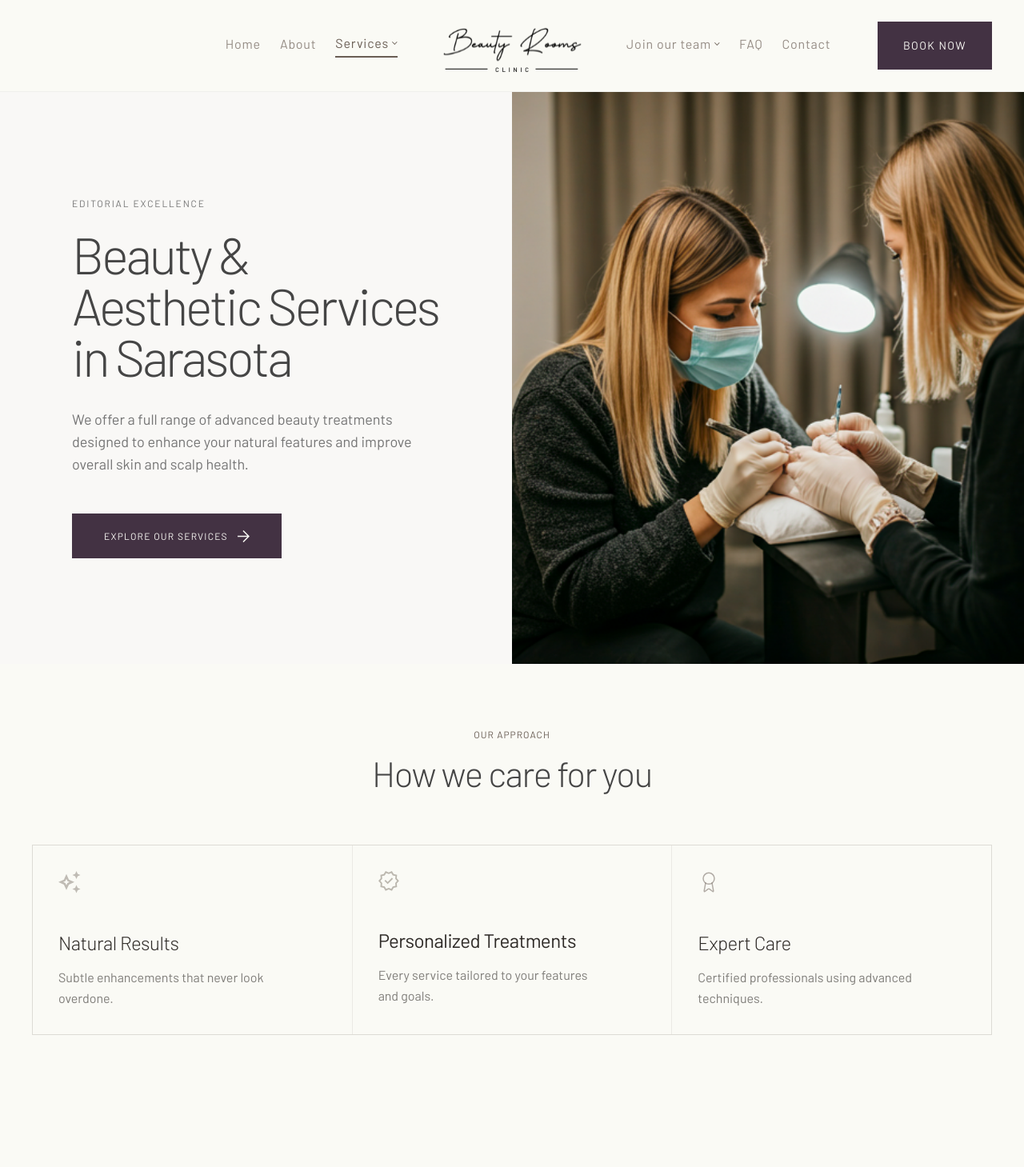
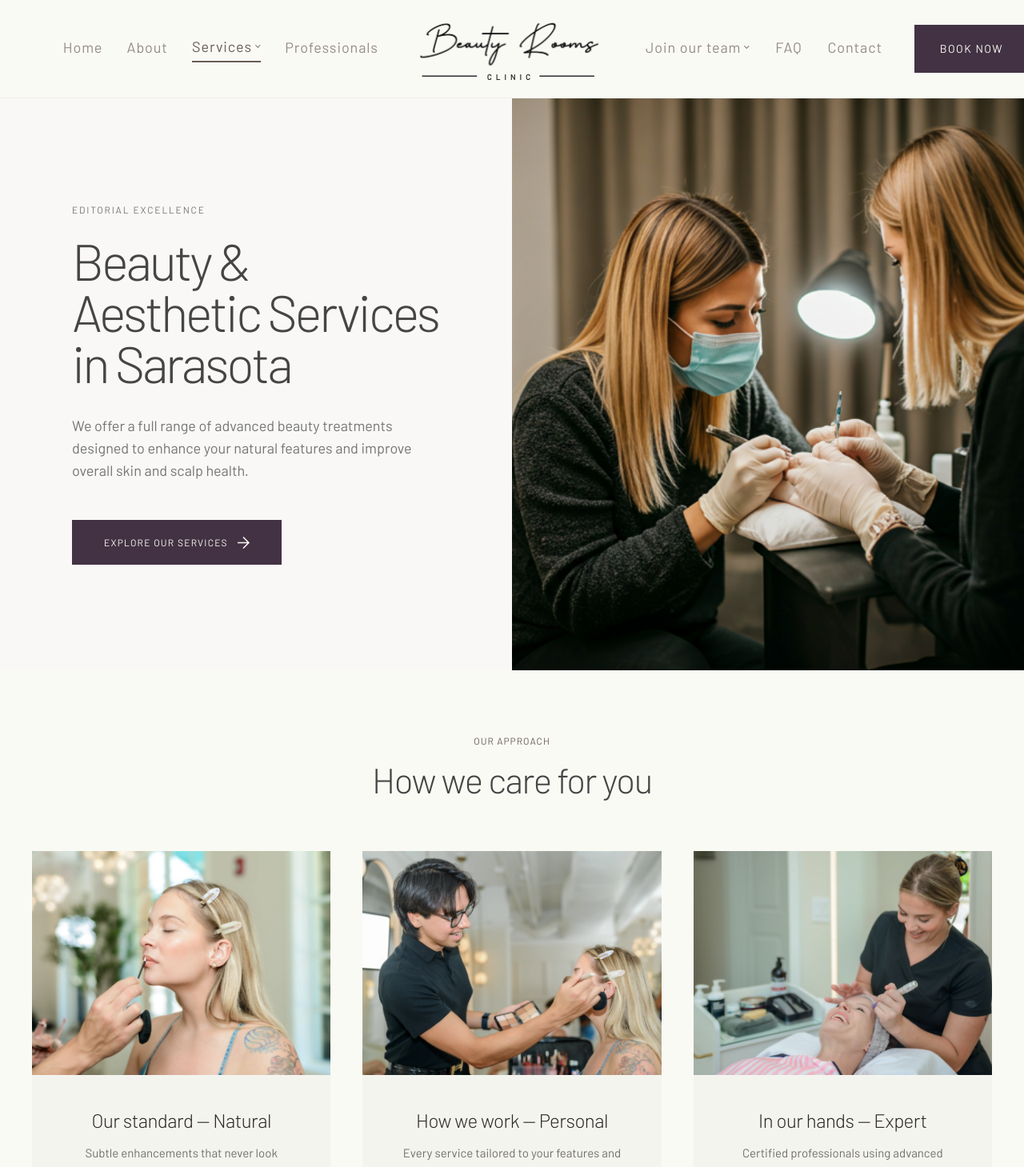
Before and after one commit to TezzeractTeams/beauty-rooms-clinic, a React (Vite) app: page /services in a window 1280 px wide. Shown: the top 1459 px of the page at 80% size. Built offline with nearby package versions, Linux system fonts and the light colour scheme.

Commit message:
Refactor Navbar and BenefitCard components: update styles, add new links, and enhance layout for better responsiveness

```diff
--- a/client/components/Navbar.tsx
+++ b/client/components/Navbar.tsx
@@ -18,7 +18,7 @@ const Logo = () => (
   <img
     src="/images/Logo.svg"
     alt="Beauty Rooms Clinic"
-    className="h-12 w-auto md:h-[4.25rem] lg:h-[4.1rem] select-none"
+    className="h-12 w-auto md:h-[4.25rem] lg:h-[4.1rem] select-none origin-center scale-[1.18] md:scale-[1.3] md:mb-2"
   />
 );
 
@@ -55,7 +55,7 @@ const NavLink = ({ to, label, hasDropdown, active, onClick }: NavLinkProps) => (
   <Link
     to={to}
     onClick={onClick}
-    className={`flex items-center gap-1 pb-1 font-barlow font-normal text-base tracking-[0.05em] transition-colors ${
+    className={`flex items-center gap-1 pb-1 font-barlow font-normal text-lg tracking-[0.05em] transition-colors ${
       active
         ? "text-warm-brown border-b-2 border-warm-brown"
         : "text-warm-brown/70 hover:text-warm-brown"
@@ -79,18 +79,20 @@ export default function Navbar() {
 
   const isProfessionalsActive = location.pathname === "/work-with-us";
 
+  const isSpecialistsActive = location.pathname === "/experts";
+
   return (
-    <header className="w-full bg-[#FAFAF5] border-b border-[rgba(232,232,227,0.50)] sticky top-0 z-50">
+    <header className="w-full overflow-visible bg-[#FAFAF5] border-b border-[rgba(232,232,227,0.50)] sticky top-0 z-50">
       <div className="flex items-center justify-between px-6 md:px-10 py-6">
         {/* Desktop: nav groups hug the logo; Book Now stays on the far right */}
         <div className="hidden md:flex w-full items-center">
-          <nav className="flex flex-1 min-w-0 items-center justify-end gap-5 lg:gap-6 pr-5 md:pr-7 lg:pr-9">
+          <nav className="flex flex-1 min-w-0 items-center justify-end md:gap-[7%] pr-5 md:pr-7 lg:pr-9">
             <NavLink to="/" label="Home" active={isActive("/")} />
             <NavLink to="/about" label="About" active={isActive("/about")} />
             <div className="relative group">
               <Link
                 to="/services"
-                className={`flex items-center gap-1 pb-1 font-barlow font-normal text-md tracking-[0.05em] transition-colors ${
+                className={`flex items-center gap-1 pb-1 font-barlow font-normal text-lg tracking-[0.05em] transition-colors ${
                   isServicesActive
                     ? "text-warm-brown border-b-2 border-warm-brown"
                     : "text-warm-brown/70 hover:text-warm-brown"
@@ -112,18 +114,26 @@ export default function Navbar() {
                 </div>
               </div>
             </div>
+            <NavLink
+              to="/experts"
+              label="Professionals"
+              active={isSpecialistsActive}
+            />
           </nav>
 
-          <Link to="/" className="shrink-0 mx-3 md:mx-4 lg:mx-5">
+          <Link
+            to="/"
+            className="relative z-10 shrink-0 mx-3 md:mx-4 lg:mx-10 inline-flex items-center justify-center"
+          >
             <Logo />
           </Link>
 
-          <div className="flex flex-1 min-w-0 items-center justify-start gap-5 lg:gap-6 pl-5 md:pl-7 lg:pl-9">
-            <nav className="flex items-center gap-5 lg:gap-6">
+          <div className="flex flex-1 min-w-0 items-center justify-between gap-6 md:gap-8 lg:gap-10 pl-6 md:pl-8 lg:pl-11">
+            <nav className="flex shrink-0 items-center gap-5 md:gap-7 lg:gap-8">
               <div className="relative group">
                 <Link
                   to="/work-with-us"
-                  className={`flex items-center gap-1 pb-1 font-barlow font-normal text-base tracking-[0.05em] transition-colors ${
+                  className={`flex items-center gap-1 pb-1 font-barlow font-normal text-lg tracking-[0.05em] transition-colors ${
                     isProfessionalsActive
                       ? "text-warm-brown border-b-2 border-warm-brown"
                       : "text-warm-brown/70 hover:text-warm-brown"
@@ -157,14 +167,17 @@ export default function Navbar() {
             </nav>
             <Link
               to="/bookings"
-              className="ml-auto flex items-center px-8 py-5 bg-primary text-primary-foreground font-barlow font-light text-sm tracking-[0.1em] uppercase hover:bg-primary/90 transition-colors shrink-0"
+              className="flex items-center px-8 py-5 bg-primary text-primary-foreground font-barlow font-light text-sm tracking-[0.1em] uppercase hover:bg-primary/90 transition-colors shrink-0"
             >
               Book Now
             </Link>
           </div>
         </div>
 
-        <Link to="/" className="flex-shrink-0 md:hidden">
+        <Link
+          to="/"
+          className="relative z-10 flex-shrink-0 md:hidden inline-flex items-center justify-center"
+        >
           <Logo />
         </Link>
 
@@ -199,6 +212,12 @@ export default function Navbar() {
               ))}
             </div>
           </div>
+          <NavLink
+            to="/experts"
+            label="Specialists"
+            active={isSpecialistsActive}
+            onClick={() => setMobileOpen(false)}
+          />
           <div className="flex flex-col gap-2">
             <NavLink
               to="/work-with-us"
--- a/client/components/about/AboutApproachSection.tsx
+++ b/client/components/about/AboutApproachSection.tsx
@@ -14,7 +14,7 @@ export function AboutApproachSection() {
           </h2>
         </div>
 
-        <div className="grid grid-cols-1 md:grid-cols-3 border border-[rgba(103,92,83,0.10)] gap-px bg-[rgba(103,92,83,0.10)]">
+        <div className="grid grid-cols-1 md:grid-cols-3 gap-6 md:gap-8 lg:gap-10">
           {aboutApproachItems.map((item) => (
             <BenefitCard key={item.title} {...item} />
           ))}
--- a/client/components/about/approach-data.tsx
+++ b/client/components/about/approach-data.tsx
@@ -1,27 +1,20 @@
-import { Award } from "lucide-react";
-import { BadgeCheckIcon, SparkleIcon } from "@/components/home/icons";
-
-const ExpertIcon = () => (
-  <Award className="h-7 w-7 text-[#675C53]/50" strokeWidth={1.25} aria-hidden />
-);
-
 export const aboutApproachItems = [
   {
-    icon: <SparkleIcon />,
-    title: "Natural Results",
+    imageSrc: "/images/curated.webp",
+    imageAlt: "Natural, subtle beauty results",
+    title: "Our standard — Natural",
     description: "Subtle enhancements that never look overdone.",
-    titleWeight: "font-extralight" as const,
   },
   {
-    icon: <BadgeCheckIcon />,
-    title: "Personalized Treatments",
+    imageSrc: "/images/experts.webp",
+    imageAlt: "Personalized consultation",
+    title: "How we work — Personal",
     description: "Every service tailored to your features and goals.",
-    titleWeight: "font-light" as const,
   },
   {
-    icon: <ExpertIcon />,
-    title: "Expert Care",
+    imageSrc: "/images/Permanent%20Makeup.webp",
+    imageAlt: "Expert permanent makeup artistry",
+    title: "In our hands — Expert",
     description: "Certified professionals using advanced techniques.",
-    titleWeight: "font-extralight" as const,
   },
 ];
--- a/client/components/home/BenefitCard.tsx
+++ b/client/components/home/BenefitCard.tsx
@@ -2,36 +2,82 @@ import type { ReactNode } from "react";
 import { cn } from "@/lib/utils";
 
 export interface BenefitCardProps {
-  icon: ReactNode;
+  /** Full-bleed image in the top half of the card (home / about style). */
+  imageSrc?: string;
+  imageAlt?: string;
+  icon?: ReactNode;
   title: string;
   description?: string;
-  titleWeight: string;
-  /** Tighter icon + spacing: small icon, header, brief description (e.g. service category benefits) */
+  titleWeight?: string;
+  /** Tighter icon layout for service category grids. */
   compact?: boolean;
 }
 
-export function BenefitCard({ icon, title, description, titleWeight, compact }: BenefitCardProps) {
+export function BenefitCard({
+  imageSrc,
+  imageAlt = "",
+  icon,
+  title,
+  description,
+  titleWeight = "font-extralight",
+  compact,
+}: BenefitCardProps) {
+  const hasImage = Boolean(imageSrc);
+
   return (
-    <div className="bg-[#FAFAF5] flex flex-col gap-0 px-8 py-8">
+    <article
+      className={cn(
+        "flex flex-col overflow-hidden bg-[#F4F4EF] text-center",
+        " ",
+        compact ? "h-full" : "h-full min-h-0",
+      )}
+    >
+      {hasImage ? (
+        <div className="relative w-full shrink-0 aspect-[4/3] overflow-hidden bg-[#2D2926]/5">
+          <img src={imageSrc} alt={imageAlt} className="h-full w-full object-cover object-center" />
+        </div>
+      ) : null}
+
+      <div
+        className={cn(
+          "flex flex-1 flex-col items-center",
+          compact ? "px-5 py-6 md:px-6 md:py-7" : "px-7 py-8 md:px-9 md:py-10",
+        )}
+      >
+        {!hasImage && icon ? (
           <div
             className={cn(
               compact
-            ? "mb-5 inline-block origin-top-left scale-[0.88] [&_svg]:block"
-            : "mb-[46px]",
+                ? "mb-4 inline-block origin-top scale-[0.88] [&_svg]:block"
+                : "mb-8 [&_svg]:block",
             )}
           >
             {icon}
           </div>
+        ) : null}
+
         <h3
-        className={`font-barlow ${titleWeight} text-2xl leading-8 tracking-[-0.02em] text-[#2D2926] mb-[14px]`}
+          className={cn(
+            "font-barlow text-[#2D2926] mb-3 max-w-[22rem] mx-auto",
+            compact
+              ? `${titleWeight} text-xl leading-snug tracking-[-0.02em]`
+              : "font-extralight text-[clamp(1.2rem,2vw,1.5rem)] leading-snug tracking-[-0.02em]",
+          )}
         >
           {title}
         </h3>
+
         {description ? (
-        <p className="font-barlow font-light text-base leading-[26px] text-[rgba(45,41,38,0.60)] max-w-[285px]">
+          <p
+            className={cn(
+              "font-barlow font-light text-[#2D2926]/65 leading-relaxed max-w-[19rem] mx-auto",
+              compact ? "text-sm leading-[1.55]" : "text-[0.9375rem] leading-[1.65]",
+            )}
+          >
             {description}
           </p>
         ) : null}
       </div>
+    </article>
   );
 }
--- a/client/components/home/WelcomeSection.tsx
+++ b/client/components/home/WelcomeSection.tsx
@@ -14,7 +14,7 @@ export function WelcomeSection() {
           </p>
         </div>
 
-        <div className="grid grid-cols-1 md:grid-cols-3 border border-[rgba(103,92,83,0.10)] gap-px bg-[rgba(103,92,83,0.10)]">
+        <div className="grid grid-cols-1 md:grid-cols-3 gap-6 md:gap-8 lg:gap-10">
           {benefits.map((b, i) => (
             <BenefitCard key={i} {...b} />
           ))}
--- a/client/components/home/benefits-data.tsx
+++ b/client/components/home/benefits-data.tsx
@@ -1,22 +1,23 @@
-import { BadgeCheckIcon, ClockIcon, SparkleIcon } from "./icons";
-
 export const benefits = [
   {
-    icon: <BadgeCheckIcon />,
-    title: "Certified and experienced experts",
-    description: "Enjoy flawless definition for 12–18 months before a touch-up is recommended.",
-    titleWeight: "font-light",
+    imageSrc: "/images/experts.webp",
+    imageAlt: "Certified beauty professional at work",
+    title: "Certified beauty professional at work",
+    description:
+      "Certified, experienced specialists focused on safe, high-quality treatments tailored to your goals.",
   },
   {
-    icon: <SparkleIcon />,
-    title: "Certified and experienced experts",
-    description: "Each stroke is manually placed to mimic your natural hair growth pattern and density.",
-    titleWeight: "font-extralight",
+    imageSrc: "/images/curated.webp",
+    imageAlt: "Personalized beauty treatment",
+    title: "Certified beauty professional at work",
+    description:
+      "Each detail is considered so results complement your natural features—never stiff or overdone.",
   },
   {
-    icon: <ClockIcon />,
+    imageSrc: "/images/home-lashes.jpg",
+    imageAlt: "Effortless everyday beauty",
     title: "Saves time daily",
-    description: "Wake up every morning with perfect brows. Reduce your makeup routine significantly.",
-    titleWeight: "font-extralight",
+    description:
+      "Wake up with polished brows and lashes and spend less time on your daily routine.",
   },
 ];
--- a/client/components/services/ServiceCategorySection.tsx
+++ b/client/components/services/ServiceCategorySection.tsx
@@ -68,7 +68,7 @@ export function ServiceCategorySection({ category }: ServiceCategorySectionProps
         <h3 className="font-barlow font-extralight text-2xl leading-8 tracking-[-0.02em] text-[#2D2926] mb-4">
           Benefits
         </h3>
-        <div className="grid grid-cols-1 md:grid-cols-3 border border-[rgba(103,92,83,0.10)] gap-px bg-[rgba(103,92,83,0.10)] mb-10">
+        <div className="grid grid-cols-1 md:grid-cols-3 gap-4 md:gap-5 mb-10">
           {benefits.map((b, i) => (
             <BenefitCard
               key={b.title}
```
Lines whose indentation alone changed are shown as unchanged.
